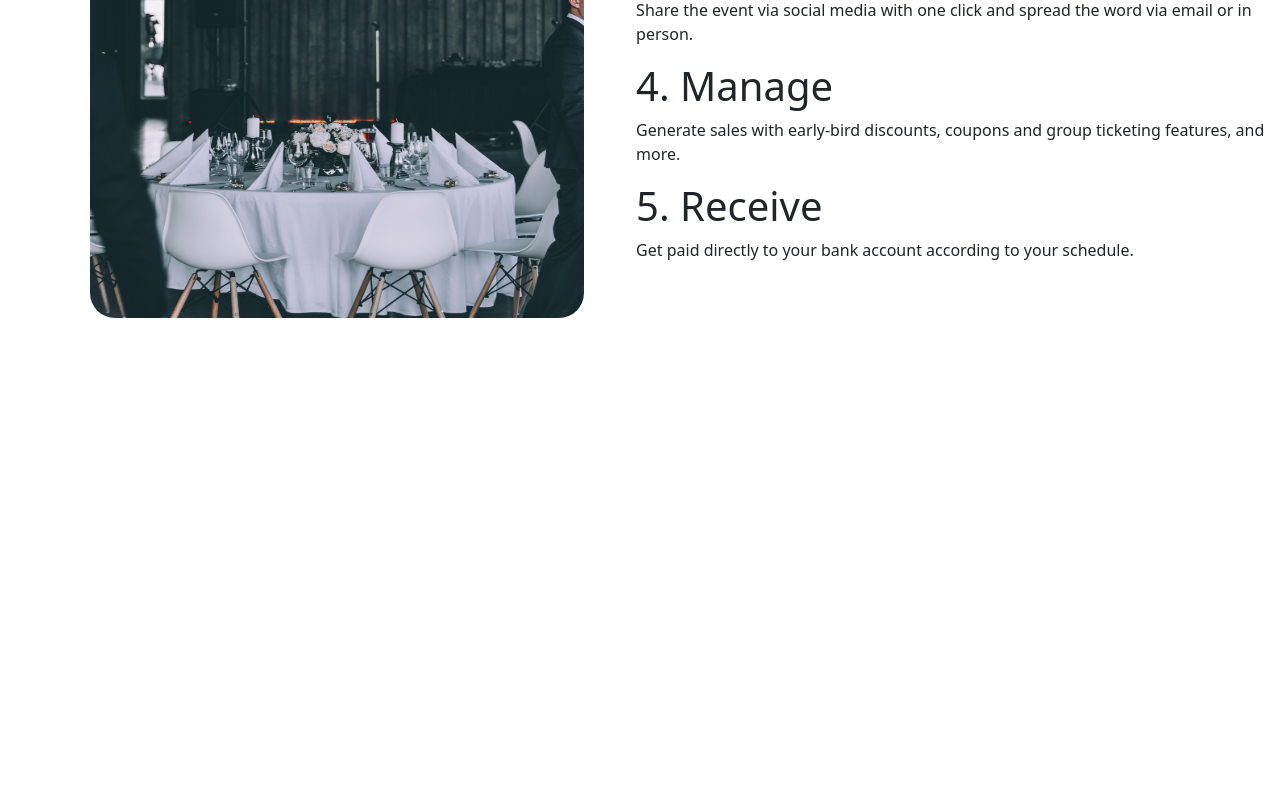
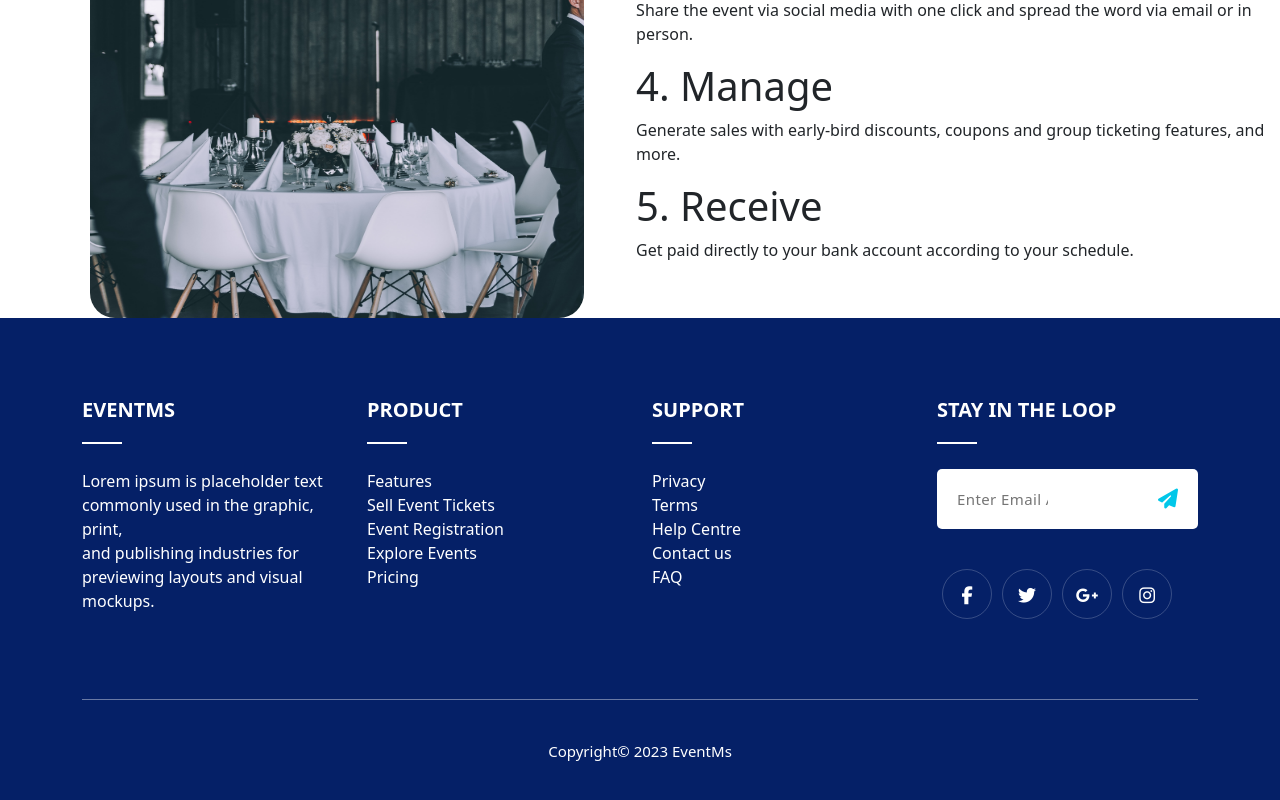
Before and after one commit to vincenttommi/Event-Ticketing-System, a React (Create React App) app in the folder Client/: page / in a window 1280 px wide. Shown: the part 2655-3455 px from the top of the page. Before the commit the page ends 2973 px from the top, so only its background shows below. Built offline with nearby package versions, Linux system fonts and the light colour scheme.

Commit message:
footer, fontawesome added

```diff
--- a/Client/package.json
+++ b/Client/package.json
@@ -3,6 +3,8 @@
   "version": "0.1.0",
   "private": true,
   "dependencies": {
+    "@fortawesome/fontawesome-free": "^6.4.0",
+    "@fortawesome/fontawesome-svg-core": "^6.4.0",
     "@testing-library/jest-dom": "^5.17.0",
     "@testing-library/react": "^13.4.0",
     "@testing-library/user-event": "^13.5.0",
--- a/Client/src/App.js
+++ b/Client/src/App.js
@@ -3,6 +3,7 @@ import './App.css';
 import CollapsibleExample from './Components/Navbar/Navbar'
 import About from './Components/About/About'
 import Work from './Components/Works/Work'
+import Footer from './Components/Footer/footer'
 
 function App() {
   return (
@@ -10,6 +11,7 @@ function App() {
    <CollapsibleExample />
    <About />
    < Work />
+   < Footer />
    </>
   );
 }
--- /dev/null
+++ b/Client/src/Components/Footer/footer.css
@@ -0,0 +1,202 @@
+
+a,
+a:hover,
+a:focus,
+a:active {
+    text-decoration: none;
+    outline: none;
+}
+
+a,
+a:active,
+a:focus {
+    color: #333;
+    text-decoration: none;
+    transition-timing-function: ease-in-out;
+    -ms-transition-timing-function: ease-in-out;
+    -moz-transition-timing-function: ease-in-out;
+    -webkit-transition-timing-function: ease-in-out;
+    -o-transition-timing-function: ease-in-out;
+    transition-duration: .2s;
+    -ms-transition-duration: .2s;
+    -moz-transition-duration: .2s;
+    -webkit-transition-duration: .2s;
+    -o-transition-duration: .2s;
+}
+
+ul {
+    margin: 0;
+    padding: 0;
+    list-style: none;
+}
+img {
+max-width: 100%;
+height: auto;
+}
+section {
+    padding: 60px 0;
+}
+.footer {
+
+  background-color:  #052067;
+padding-top: 80px;
+padding-bottom: 40px;
+}
+
+.single_footer{}
+@media only screen and (max-width:768px) {
+.single_footer{margin-bottom:30px;}
+}
+.single_footer h4 {
+color: #fff;
+margin-top: 0;
+margin-bottom: 25px;
+font-weight: 700;
+text-transform: uppercase;
+font-size: 20px;
+}
+.single_footer h4::after {
+content: "";
+display: block;
+height: 2px;
+width: 40px;
+background: #fff;
+margin-top: 20px;
+}
+.single_footer p{color:#fff;}
+.single_footer ul {
+margin: 0;
+padding: 0;
+list-style: none;
+}
+.single_footer ul li{}
+.single_footer ul li a {
+color: #fff;
+-webkit-transition: all 0.3s ease 0s;
+transition: all 0.3s ease 0s;
+line-height: 36px;
+font-size: 15px;
+text-transform: capitalize;
+}
+.single_footer ul li a:hover { color: #ff3666; }
+
+.single_footer_address{}
+.single_footer_address ul{}
+.single_footer_address ul li{color:#fff;}
+.single_footer_address ul li span {
+font-weight: 400;
+color: #fff;
+line-height: 28px;
+}
+.contact_social ul {
+list-style: outside none none;
+margin: 0;
+padding: 0;
+}
+
+/*START NEWSLETTER CSS*/
+.subscribe {
+display: block;
+position: relative;
+margin-top: 15px;
+width: 100%;
+}
+.subscribe__input {
+background-color: #fff;
+border: medium none;
+border-radius: 5px;
+color: #333;
+display: block;
+font-size: 15px;
+font-weight: 500;
+height: 60px;
+letter-spacing: 0.4px;
+margin: 0;
+padding: 0 150px 0 20px;
+text-align: center;
+text-transform: capitalize;
+width: 100%;
+}
+@media only screen and (max-width:768px) {
+.subscribe__input{padding: 0 50px 0 20px;}
+}
+
+.subscribe__btn {
+background-color: transparent;
+border-radius: 0 25px 25px 0;
+color: #01c7e9;
+cursor: pointer;
+display: block;
+font-size: 20px;
+height: 60px;
+position: absolute;
+right: 0;
+top: 0;
+width: 60px;
+}
+.subscribe__btn i{transition: all 0.3s ease 0s;}
+@media only screen and (max-width:768px) {
+.subscribe__btn{right:0px;}
+}
+
+.subscribe__btn:hover i{
+color:#ff3666;
+}
+button {
+padding: 0;
+border: none;
+background-color: transparent;
+-webkit-border-radius: 0;
+border-radius: 0;
+}
+/*END NEWSLETTER CSS*/
+
+/*START SOCIAL PROFILE CSS*/
+.social_profile {margin-top:40px;}
+.social_profile ul{
+list-style: outside none none;
+margin: 0;
+padding: 0;
+}
+.social_profile ul li{float:left;}
+.social_profile ul li a {
+text-align: center;
+border: 0px;
+text-transform: uppercase;
+transition: all 0.3s ease 0s;
+margin: 0px 5px;
+font-size: 18px;
+color: #fff;
+border-radius: 30px;
+width: 50px;
+height: 50px;
+line-height: 50px;
+display: block;
+border: 1px solid rgba(255,255,255,0.2);
+}
+@media only screen and (max-width:768px) {
+.social_profile ul li a{margin-right:10px;margin-bottom:10px;}
+}
+@media only screen and (max-width:480px) {
+.social_profile ul li a{
+width:40px;
+height:40px;
+line-height:40px;
+}
+}
+.social_profile ul li a:hover{
+background: #08c22e;;
+border: 1px solid #ff3666;
+color:#fff;
+border:0px;
+}
+.copyright {
+margin-top: 70px;
+padding-top: 40px;
+color:#fff;
+font-size: 15px;
+border-top: 1px solid rgba(255,255,255,0.4);
+text-align: center;
+}
+.copyright a{color:#ffffff;transition: all 0.2s ease 0s;}
+.copyright a:hover{color:#ff3666;}
--- /dev/null
+++ b/Client/src/Components/Footer/footer.js
@@ -0,0 +1,91 @@
+import React from 'react';
+import 'bootstrap/dist/css/bootstrap.min.css';
+import 'bootstrap/dist/js/bootstrap.bundle.min';
+import '@fortawesome/fontawesome-svg-core/styles.css';
+import '@fortawesome/fontawesome-free/css/all.css';
+import './footer.css'
+// Rest of the component code...
+
+
+function Footer() {
+  return (
+    <div class="footer">
+    <div class="container">
+      <div class="row">
+        <div class="col-lg-3 col-md-3 col-sm-6 col-xs-12">
+          <div class="single_footer">
+            <h4>EventMS</h4>
+            <p>
+              Lorem ipsum is placeholder text commonly used in the graphic, print,
+              <br />
+              and publishing industries for previewing layouts and visual mockups.
+            </p>
+          </div>
+        </div>
+        <div class="col-lg-3 col-md-3 col-sm-6 col-xs-12">
+          <div class="single_footer single_footer_address">
+            <h4>Product</h4>
+            <ul>
+              <li>Features</li>
+              <li>Sell Event Tickets</li>
+              <li>Event Registration</li>
+              <li>Explore Events</li>
+              <li>Pricing</li>
+            </ul>
+          </div>
+        </div>
+        <div class="col-lg-3 col-md-3 col-sm-6 col-xs-12">
+          <div class="single_footer single_footer_address">
+            <h4>Support</h4>
+            <ul>
+              <li>Privacy</li>
+              <li>Terms</li>
+              <li>Help Centre</li>
+              <li>Contact us</li>
+              <li>FAQ</li>
+            </ul>
+          </div>
+        </div>
+        <div class="col-lg-3 col-md-3 col-sm-6 col-xs-12">
+          <div class="single_footer single_footer_address">
+            <h4>Stay in the loop</h4>
+            <div class="signup_form">
+              <form action="#" class="subscribe">
+                <input
+                  type="text"
+                  class="subscribe__input"
+                  placeholder="Enter Email Address"
+                />
+                <button type="button" class="subscribe__btn">
+                  <i class="fas fa-paper-plane"></i>
+                </button>
+              </form>
+            </div>
+          </div>
+          <div class="social_profile">
+            <ul>
+              <li><a href="#"><i class="fab fa-facebook-f"></i></a></li>
+              <li><a href="#"><i class="fab fa-twitter"></i></a></li>
+              <li><a href="#"><i class="fab fa-google-plus-g"></i></a></li>
+              <li><a href="#"><i class="fab fa-instagram"></i></a></li>
+            </ul>
+          </div>
+        </div>
+      </div>
+      <div class="row">
+        <div class="col-lg-12 col-md-12 col-sm-12 col-xs-12">
+          <p class="copyright">
+            <a href="#">Copyright</a>
+            &copy; {new Date().getFullYear()}
+            <a href='#'>   EventMs</a>
+          </p>
+        </div>
+      </div>
+    </div>
+  </div>
+
+
+  )
+}
+
+export default Footer
```
Also changed, not shown: 1 other file (tests, documents, lock files or other folders).
